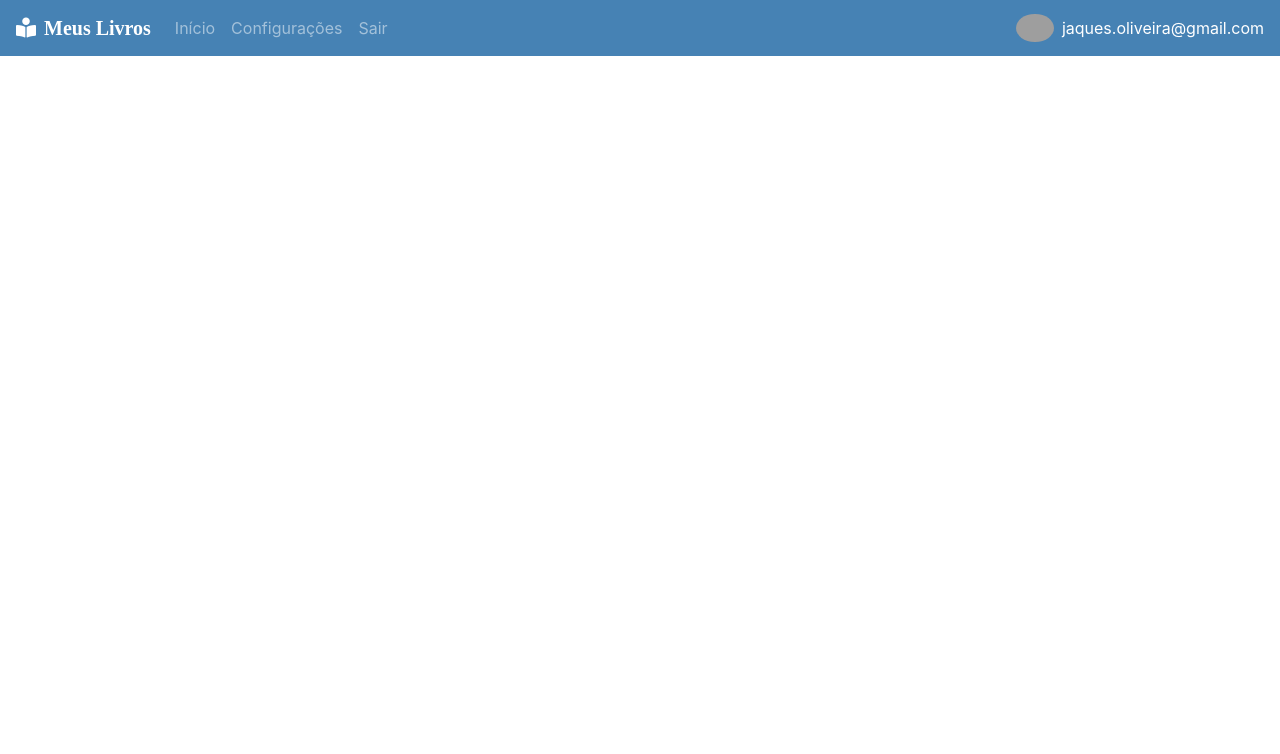
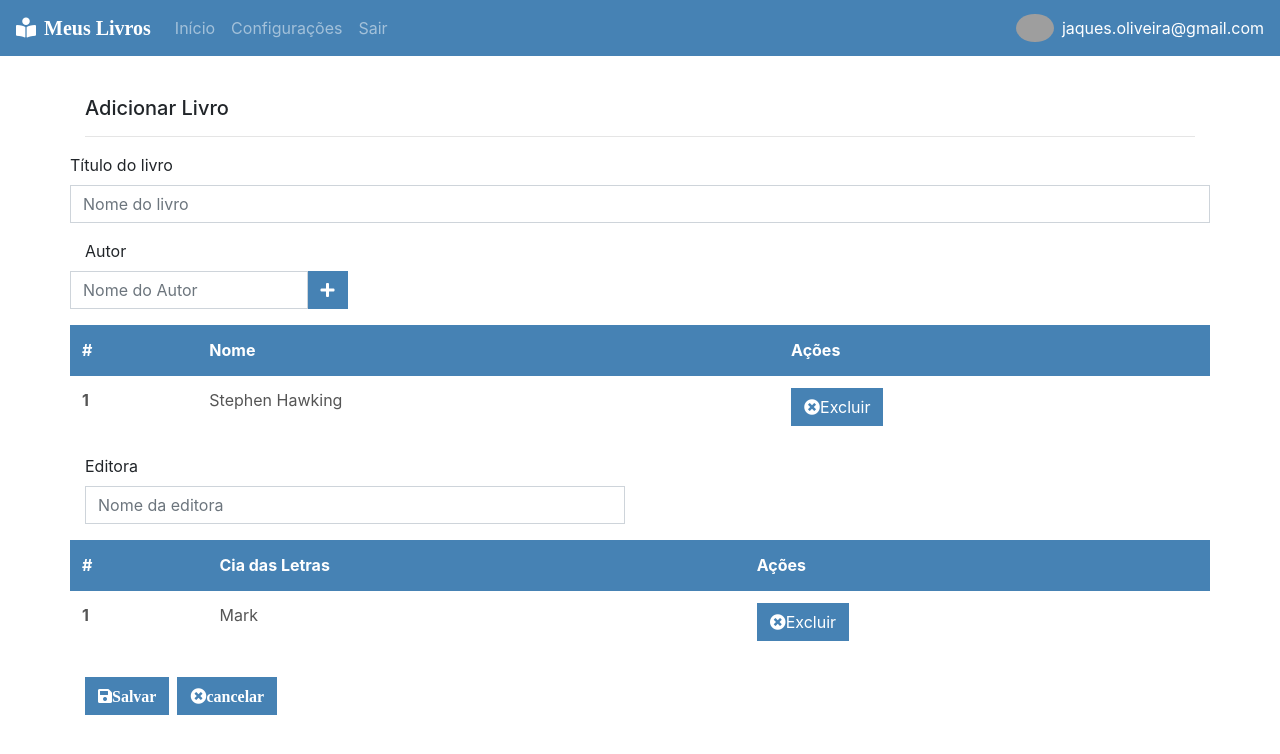
Before and after one commit to jaquesoliveira/meuslivros, a React (Create React App) app: page /livros/adicionar in a window 1280 px wide. Shown: the top 754 px of the page. Built offline with nearby package versions, Linux system fonts and the light colour scheme; grey boxes are pictures that could not be loaded.

Commit message:
cadastro de livros

```diff
--- a/src/App.js
+++ b/src/App.js
@@ -8,6 +8,9 @@ import ConsultarAutor from './components/autores/consultar';
 import Editoras from './components/editoras';
 import AdicionarEditora from './components/editoras/adicionar';
 import ConsultarEditora from './components/editoras/consultar';
+import Livros from './components/livros';
+import AdicionarLivro from './components/livros/adicionar';
+import ConsultarLivro from './components/livros/consultar';
 
 function App() {
   return (
@@ -23,6 +26,10 @@ function App() {
           <Route exact path='/editoras' component={Editoras}></Route>
           <Route exact path='/editoras/adicionar' component={AdicionarEditora}></Route>
           <Route exact path='/editoras/consultar' component={ConsultarEditora}></Route>
+
+          <Route exact path='/livros' component={Livros}></Route>
+          <Route exact path='/livros/adicionar' component={AdicionarLivro}></Route>
+          <Route exact path='/livros/consultar' component={ConsultarLivro}></Route>
         </div>
       </Router>
     </>
--- /dev/null
+++ b/src/components/livros/adicionar/adicionar-livro.css
@@ -0,0 +1,18 @@
+.btn{
+    border-radius: 0;
+    background-color: #4682B4;
+    border-color: #4682B4;
+}
+
+.form-control{
+    border-radius: 0;
+}
+
+.table .thead-dark th{
+    background-color: #4682B4;
+    border-color: #4682B4;
+}
+
+.table {
+    color: #555555;
+}
--- /dev/null
+++ b/src/components/livros/adicionar/index.js
@@ -0,0 +1,87 @@
+import React from 'react';
+import { Link } from 'react-router-dom';
+import './adicionar-livro.css';
+
+function AdicionarLivro(){
+    return(
+        <>
+            <h5>Adicionar Livro</h5>
+
+            <hr />
+
+            <form>
+                    <div class="form-group row">
+                        <label >Título do livro</label>
+                        <input className="form-control" placeholder="Nome do livro"/>
+                    </div>
+
+                    <div class="form-group row">
+                        <div className="col-6">
+                            <label >Autor</label>
+                            <div className="row">
+                                <input className="form-control col-5" placeholder="Nome do Autor"/>
+                                <button className="btn btn-info "><i className="fas fa-plus"></i></button>
+                            </div>
+                        </div>
+                    </div>
+
+                    <div className="row">
+                            <table class="table">
+                                <thead class="thead-dark">
+                                    <tr>
+                                    <th scope="col">#</th>
+                                    <th scope="col">Nome</th>
+                                    <th scope="col">Ações</th>
+                                    </tr>
+                                </thead>
+                                <tbody>
+                                    <tr>
+                                    <th scope="row">1</th>
+                                    <td>Stephen Hawking</td>
+                                    <td><button className="btn btn-danger"><i className="fas fa-times-circle"></i>Excluir</button></td>
+                                    </tr>
+
+                                </tbody>
+                            </table>
+                        </div>
+
+                    <div class="form-group row">
+                        <div className="col-6">
+                            <label >Editora</label>
+                            <input className="form-control " placeholder="Nome da editora"/>
+                        </div>
+                    </div>
+
+                    <div className="row">
+                        <table class="table">
+                            <thead class="thead-dark">
+                                <tr>
+                                <th scope="col">#</th>
+                                <th scope="col">Cia das Letras</th>
+                                <th scope="col">Ações</th>
+                                </tr>
+                            </thead>
+                            <tbody>
+                                <tr>
+                                <th scope="row">1</th>
+                                <td>Mark</td>
+                                <td><button className="btn btn-danger"><i className="fas fa-times-circle"></i>Excluir</button></td>
+                                </tr>
+
+                            </tbody>
+                        </table>
+                    </div>
+
+                <button type="button" className="btn btn-secondary mt-2 mr-2">
+                    <i className="fas fa-save">Salvar</i>
+                </button>
+
+                <Link to="/livros" className="btn btn-secondary mt-2">
+                    <i className="fas fa-times-circle">cancelar</i>
+                </Link>
+            </form>
+        </>
+    )
+}
+
+export default AdicionarLivro;
--- /dev/null
+++ b/src/components/livros/consultar/index.js
@@ -0,0 +1,24 @@
+import React from 'react';
+import { Link } from 'react-router-dom';
+
+function ConsultarLivro(){
+    return(
+        <>
+            <h5> Consultar Livros</h5>
+            <hr />
+
+            <form>
+                <input className="form-control" placeholder="Nome do Autor"/>
+                <button type="button" className="btn btn-info mt-2 mr-2">
+                    <i className="fas fa-search"> Consultar</i>
+                </button>
+
+                <Link to="/livros" className="btn btn-secondary mt-2">
+                    <i className="fas fa-times-circl"> voltar</i>
+                </Link>
+            </form>
+        </>
+    )
+}
+
+export default ConsultarLivro;
--- /dev/null
+++ b/src/components/livros/index.js
@@ -0,0 +1,17 @@
+import React from 'react';
+import { Link } from 'react-router-dom';
+import './livros.css'
+import MenuLivros from './menu-livros';
+
+function Livros(){
+    return(
+        <>
+            <h5>
+                <Link to="/" className="top"><i class="fas fa-home top-icone"></i></Link> Livros</h5>
+            <hr />
+            <MenuLivros />
+        </>
+    )
+}
+
+export default Livros;
--- /dev/null
+++ b/src/components/livros/livros.css
@@ -0,0 +1,4 @@
+.top-icone{
+    text-decoration: none;
+    color: #4682B4 !important;
+}
--- /dev/null
+++ b/src/components/livros/menu-livros.js
@@ -0,0 +1,40 @@
+import React from 'react';
+import {Link} from 'react-router-dom';
+
+function MenuLivros(){
+    return(
+        <>
+            <div className="row">
+                <div class="col-md-2 col-sm-12  p-2">
+                    <div className="card">
+                        <Link to="/livros/adicionar">
+                        <div className="card-body menu-item">
+                            <i class="fas fa-user-plus fa-2x"> </i>
+
+                            <div>
+                                Adicionar
+                            </div>
+                        </div>
+                        </Link>
+                    </div>
+                </div>
+
+                <div class="col-md-2 col-sm-12  p-2">
+                    <div className="card">
+                        <Link to="/livros/consultar">
+                        <div className="card-body menu-item">
+                        <i class="fas fa-search fa-2x"></i>
+                            <div>
+                                Consultar
+                            </div>
+                        </div>
+                        </Link>
+                    </div>
+                </div>
+            </div>
+
+        </>
+    )
+}
+
+export default MenuLivros;
--- a/src/components/menu-inicial/index.js
+++ b/src/components/menu-inicial/index.js
@@ -41,13 +41,15 @@ function MenuInicial(){
 
                 <div class="col-md-2 col-sm-12  p-2">
                     <div className="card">
-                        <div className="card-body menu-item">
-                        <i class="fas fa-book fa-2x"></i>
+                        <Link to="/livros">
+                            <div className="card-body menu-item">
+                                <i class="fas fa-book fa-2x"></i>
 
-                            <div>
-                                Livros
+                                <div>
+                                    Livros
+                                </div>
                             </div>
-                        </div>
+                        </Link>
                     </div>
                 </div>
 
```
